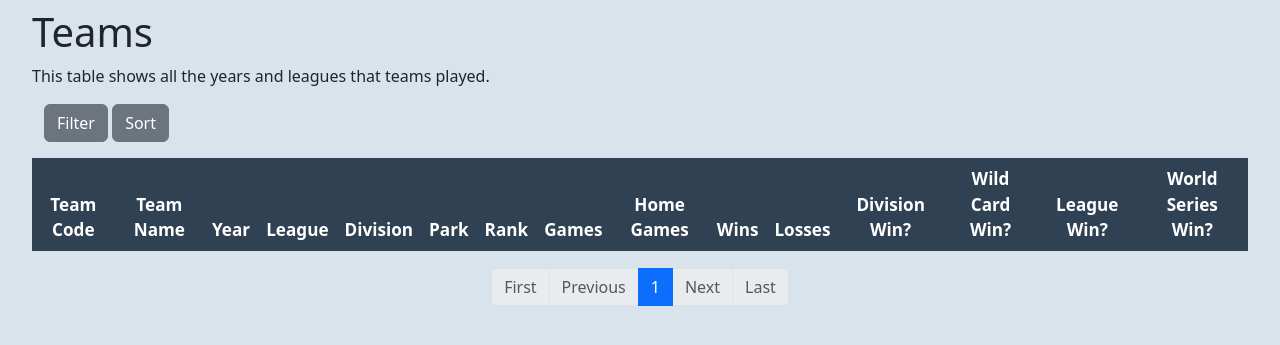
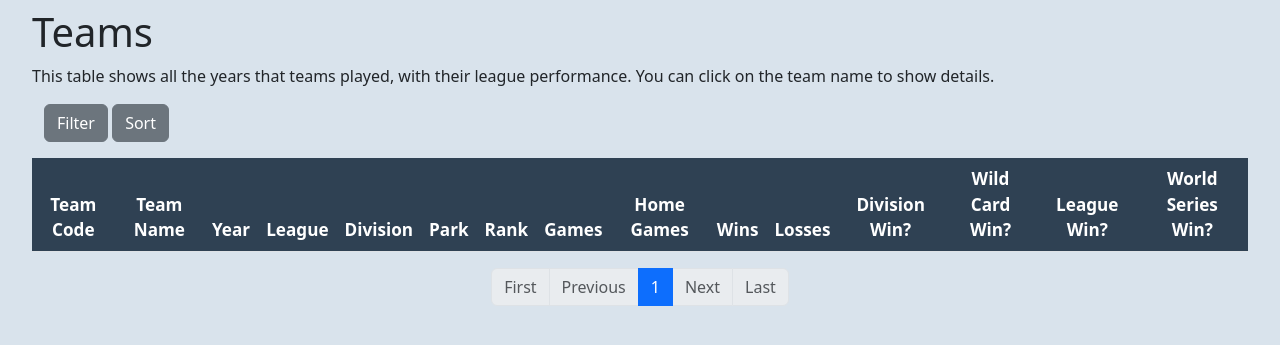
Before and after one commit to itudb2306/itudb2306, a Flask app: page /tables/teams in a window 1280 px wide. Shown: the part 56-401 px from the top of the page. Run offline with Flask 3, Linux system fonts and the light colour scheme; data that the repository does not hold is empty; some libraries are stand-ins or nearby versions.

Commit message:
Fixed eplainations of pages

```diff
--- /dev/null
+++ b/templates/forum/forum_page.html
@@ -0,0 +1 @@
+{% extends table_base.html %}
--- /dev/null
+++ b/templates/forum/topic_page.html
@@ -0,0 +1 @@
+{% extends 'table_base.html' %}
--- a/templates/navbar.html
+++ b/templates/navbar.html
@@ -45,7 +45,7 @@
         <a href="{{ url_for('fielding.view_table') }}" class="col-sm-3">Fielding</a>
         <a href="{{ url_for('divisions.view_table') }}" class="col-sm-3">Divisions</a>
         <a href="{{ url_for('parks.view_table') }}" class="col-sm-3">Parks</a>
-        <a href="{{ url_for('teams.view_table') }}" class="col-sm-3">Teams</a>
+        <a href="{{ url_for('teams.view_table') }}" class="col-sm-3">Team Statistics</a>
         <a href="{{ url_for('batting.view_table') }}" class="col-sm-3">Batting</a>
         <a href="{{ url_for('leagues.view_table') }}" class="col-sm-3">Leagues</a>
         <a href="{{ url_for('teams.view_team_names') }}" class="col-sm-3">Team Names</a>
--- a/templates/table_homegames/table_homegames.html
+++ b/templates/table_homegames/table_homegames.html
@@ -13,7 +13,7 @@
   crossorigin="anonymous"></script>
 
 <h1>Home Games</h1>
-<p>Table that holds all the parks held in the baseball database.</p>
+<p>This table holds all the home games of teams present in the baseball database.</p>
 
 <div class="container-fluid mb-3 justify-content-start">
   <!-- Sort Button -->
--- a/templates/table_parks/table_parks.html
+++ b/templates/table_parks/table_parks.html
@@ -13,7 +13,7 @@
   crossorigin="anonymous"></script>
 
 <h1>Parks</h1>
-<p>Table that holds all the parks held in the baseball database.</p>
+<p>This table holds all the parks (stadiums) present in the baseball database.</p>
 
 <div class="container-fluid mb-3 justify-content-start">
   <!-- Filter Button -->
--- a/templates/table_teams/table_team_names.html
+++ b/templates/table_teams/table_team_names.html
@@ -3,7 +3,7 @@
 <meta name="viewport" content="width=device-width, initial-scale=1">
 <link href="https://cdn.jsdelivr.net/npm/bootstrap@5.3.2/dist/css/bootstrap.min.css" rel="stylesheet"
     integrity="sha384-T3c6CoIi6uLrA9TneNEoa7RxnatzjcDSCmG1MXxSR1GAsXEV/Dwwykc2MPK8M2HN" crossorigin="anonymous">
-<title>Teams Names</title>
+<title>Team Names</title>
 {% endblock %}
 
 
@@ -13,6 +13,7 @@
     crossorigin="anonymous"></script>
 
 <h1>Team Names</h1>
+<p>This table holds all the team names present in the baseball database.</p>
 
 <div class="container-fluid mb-3 justify-content-start">
     <!-- Filter Button -->
--- a/templates/table_teams/table_teams.html
+++ b/templates/table_teams/table_teams.html
@@ -3,7 +3,7 @@
 <meta name="viewport" content="width=device-width, initial-scale=1">
 <link href="https://cdn.jsdelivr.net/npm/bootstrap@5.3.2/dist/css/bootstrap.min.css" rel="stylesheet"
     integrity="sha384-T3c6CoIi6uLrA9TneNEoa7RxnatzjcDSCmG1MXxSR1GAsXEV/Dwwykc2MPK8M2HN" crossorigin="anonymous">
-<title>Teams</title>
+<title>Team Statistics</title>
 {% endblock %}
 
 
@@ -13,7 +13,8 @@
     crossorigin="anonymous"></script>
 
 <h1>Teams</h1>
-<p>This table shows all the years and leagues that teams played.</p>
+<p>This table shows all the years that teams played, with their league performance. You can click on the team name to
+    show details.</p>
 
 <div class="container-fluid mb-3 justify-content-start">
     <!-- Filter Button -->
```
